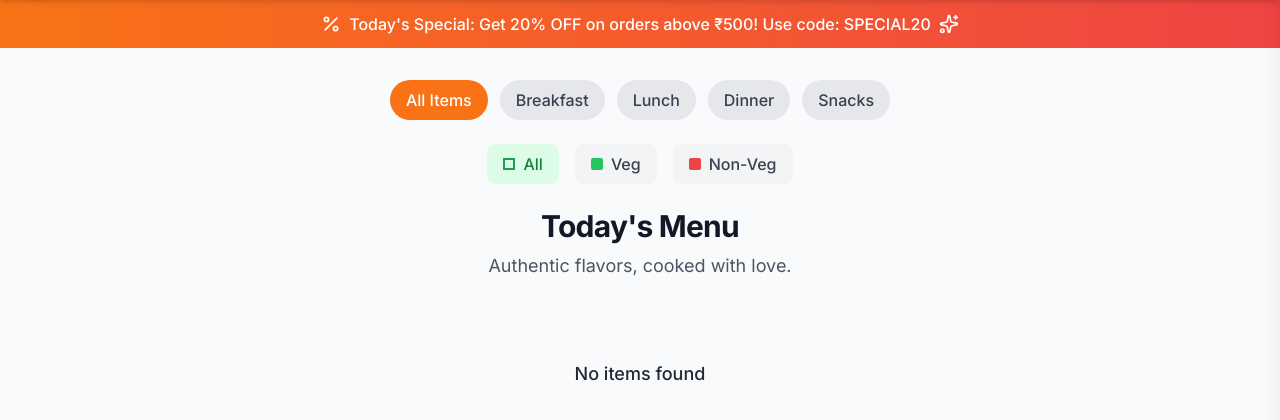
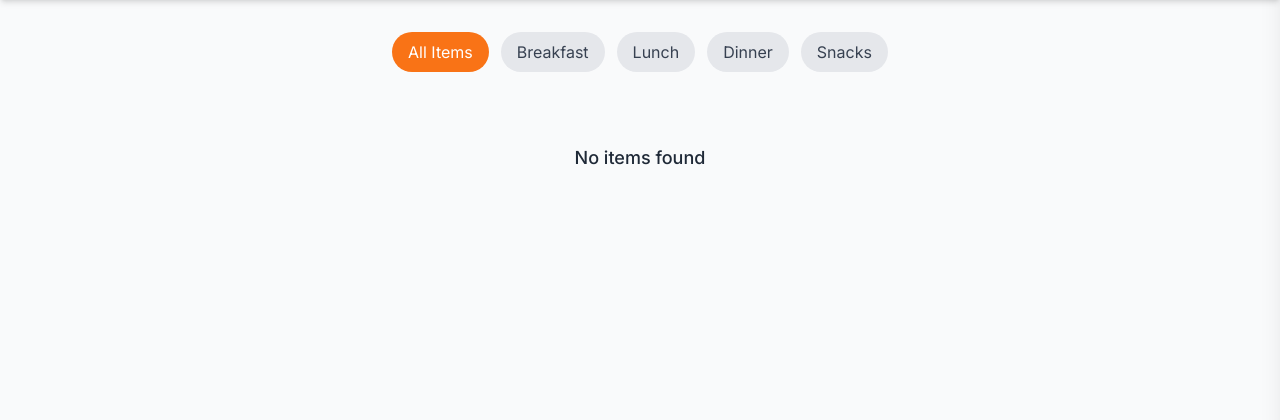
Before and after one commit to RohitSadavarti/vanita.lunch.home, a Flask app: page / in a window 1280 px wide. Shown: the part 64-484 px from the top of the page. Run offline with Flask 3, Linux system fonts and the light colour scheme; data that the repository does not hold is empty; some libraries are stand-ins or nearby versions.

Commit message:
Update index.html

```diff
--- a/vanitalunchhome/templates/index.html
+++ b/vanitalunchhome/templates/index.html
@@ -45,11 +45,10 @@
                     <div class="flex items-center space-x-4">
                         <div class="relative">
                             <input type="text" id="searchInput" placeholder="Search for dishes..."
-                                   class="w-64 pl-10 pr-4 py-2 border border-gray-300 rounded-lg focus:outline-none focus:ring-2 focus:ring-orange-500 focus:border-transparent">
+                                   class="w-64 pl-10 pr-4 py-2 border border-gray-300 rounded-lg focus:outline-none focus:ring-2 focus:ring-orange-500">
                             <i data-lucide="search" class="absolute left-3 top-1/2 transform -translate-y-1/2 h-4 w-4 text-gray-400"></i>
                         </div>
-
-                        <button id="cartBtn" class="relative p-2 text-gray-600 hover:text-orange-500 transition-colors">
+                        <button id="cartBtn" class="relative p-2 text-gray-600 hover:text-orange-500">
                             <i data-lucide="shopping-cart" class="h-6 w-6"></i>
                             <span id="cartCount" class="absolute -top-1 -right-1 h-5 w-5 bg-orange-500 text-white text-xs rounded-full flex items-center justify-center hidden">0</span>
                         </button>
@@ -58,105 +57,43 @@
             </nav>
         </header>
 
-        <div class="bg-gradient-to-r from-orange-500 to-red-500 text-white">
-            <div class="container mx-auto px-4 py-3">
-                <div class="flex items-center justify-center space-x-2">
-                    <i data-lucide="percent" class="h-5 w-5"></i>
-                    <span class="font-medium">Today's Special: Get 20% OFF on orders above ₹500! Use code: SPECIAL20</span>
-                    <i data-lucide="sparkles" class="h-5 w-5"></i>
+        <main class="container mx-auto p-4 sm:p-6 lg:p-8">
+            <div id="homeView">
+                <div class="mb-6 flex flex-wrap gap-3 justify-center">
+                    <button class="category-filter active px-4 py-2 rounded-full" data-category="all">All Items</button>
+                    <button class="category-filter px-4 py-2 rounded-full bg-gray-200 text-gray-700" data-category="breakfast">Breakfast</button>
+                    <button class="category-filter px-4 py-2 rounded-full bg-gray-200 text-gray-700" data-category="lunch">Lunch</button>
+                    <button class="category-filter px-4 py-2 rounded-full bg-gray-200 text-gray-700" data-category="dinner">Dinner</button>
+                    <button class="category-filter px-4 py-2 rounded-full bg-gray-200 text-gray-700" data-category="snacks">Snacks</button>
                 </div>
+                <div id="menu-container" class="grid grid-cols-1 md:grid-cols-2 lg:grid-cols-3 xl:grid-cols-4 gap-6">
+                    </div>
             </div>
-        </div>
-
-        <main class="container mx-auto p-4 sm:p-6 lg:p-8">
-
-            <div id="homeView">
-                <div class="mb-6">
-                    <div class="flex flex-wrap gap-3 justify-center">
-                        <button class="category-filter active px-4 py-2 rounded-full bg-orange-500 text-white font-medium" data-category="all">All Items</button>
-                        <button class="category-filter px-4 py-2 rounded-full bg-gray-200 text-gray-700 font-medium hover:bg-gray-300" data-category="breakfast">Breakfast</button>
-                        <button class="category-filter px-4 py-2 rounded-full bg-gray-200 text-gray-700 font-medium hover:bg-gray-300" data-category="lunch">Lunch</button>
-                        <button class="category-filter px-4 py-2 rounded-full bg-gray-200 text-gray-700 font-medium hover:bg-gray-300" data-category="dinner">Dinner</button>
-                        <button class="category-filter px-4 py-2 rounded-full bg-gray-200 text-gray-700 font-medium hover:bg-gray-300" data-category="snacks">Snacks</button>
-                    </div>
-                </div>
-
-                <div class="mb-6 flex justify-center space-x-4">
-                    <button class="veg-filter active flex items-center space-x-2 px-4 py-2 rounded-lg bg-green-100 text-green-800 font-medium" data-type="all">
-                        <span class="w-3 h-3 border-2 border-green-600"></span>
-                        <span>All</span>
-                    </button>
-                    <button class="veg-filter flex items-center space-x-2 px-4 py-2 rounded-lg bg-gray-100 text-gray-700 font-medium hover:bg-green-100" data-type="veg">
-                        <span class="w-3 h-3 bg-green-500 rounded-sm"></span>
-                        <span>Veg</span>
-                    </button>
-                    <button class="veg-filter flex items-center space-x-2 px-4 py-2 rounded-lg bg-gray-100 text-gray-700 font-medium hover:bg-red-100" data-type="non-veg">
-                        <span class="w-3 h-3 bg-red-500 rounded-sm"></span>
-                        <span>Non-Veg</span>
-                    </button>
-                </div>
-
-                <div class="text-center mb-8">
-                    <h2 class="text-3xl font-bold tracking-tight text-gray-900">Today's Menu</h2>
-                    <p class="mt-2 text-lg text-gray-600">Authentic flavors, cooked with love.</p>
-                </div>
-
-                <div id="menu-container" class="grid grid-cols-1 md:grid-cols-2 lg:grid-cols-3 xl:grid-cols-4 gap-6">
-                </div>
-            </div>
-
         </main>
     </div>
 
-    <div id="cartOverlay" class="fixed inset-0 bg-black bg-opacity-50 z-40 hidden transition-opacity"></div>
-
-    <div id="cartSidebar" class="fixed top-0 right-0 bottom-0 h-full w-full max-w-sm bg-white shadow-xl z-50 transform translate-x-full transition-transform duration-300 ease-in-out">
+    <div id="cartOverlay" class="fixed inset-0 bg-black bg-opacity-50 z-40 hidden"></div>
+    <div id="cartSidebar" class="fixed top-0 right-0 bottom-0 w-full max-w-sm bg-white shadow-xl z-50 transform translate-x-full transition-transform">
         <div class="flex flex-col h-full">
             <div class="flex items-center justify-between p-4 border-b">
-               <h2 class="text-xl font-bold">Your Order</h2>
-               <button id="closeCartBtn" class="p-2 rounded-full hover:bg-gray-100">
-                   <i data-lucide="x" class="h-6 w-6"></i>
-               </button>
+                <h2 class="text-xl font-bold">Your Order</h2>
+                <button id="closeCartBtn" class="p-2 rounded-full hover:bg-gray-100"><i data-lucide="x" class="h-6 w-6"></i></button>
             </div>
-
             <div id="cart-page-items-container" class="flex-grow overflow-y-auto p-4">
-                <div id="cart-page-items" class="space-y-4">
-                </div>
+                <div id="cart-page-items" class="space-y-4"></div>
             </div>
-
             <div class="p-4 border-t bg-gray-50">
                 <div class="bg-white p-4 rounded-lg shadow-inner">
-                    <h3 class="text-lg font-bold mb-4">Order Summary</h3>
-                    <div id="cart-page-summary" class="space-y-3 mb-4">
-                    </div>
+                    <div id="cart-page-summary" class="space-y-3 mb-4"></div>
                     <div class="border-t pt-4">
                         <h4 class="font-semibold mb-2">Delivery Details</h4>
                         <form id="customerForm" class="space-y-3">
-                            <div>
-                                <label for="customerNameCart" class="sr-only">Name</label>
-                                <input type="text" id="customerNameCart" required class="w-full px-3 py-2 border border-gray-300 rounded-lg focus:outline-none focus:ring-1 focus:ring-orange-500" placeholder="Name">
-                            </div>
-
-                            <div>
-                                <label for="customerMobileCart" class="sr-only">Mobile Number</label>
-                                <div class="flex space-x-2">
-                                     <input type="tel" id="customerMobileCart" required pattern="[0-9]{10}" class="flex-grow w-full px-3 py-2 border border-gray-300 rounded-lg focus:outline-none focus:ring-1 focus:ring-orange-500" placeholder="10-digit Mobile">
-                                     <button type="button" id="sendOtpBtn" class="bg-gray-200 text-gray-700 font-semibold px-4 py-2 rounded-lg hover:bg-gray-300 transition-colors text-sm whitespace-nowrap">Send OTP</button>
-                                </div>
-                            </div>
-                            <div id="otp-container" class="hidden">
-                                 <label for="customerOtp" class="sr-only">OTP</label>
-                                 <input type="text" id="customerOtp" class="w-full px-3 py-2 border border-gray-300 rounded-lg focus:outline-none focus:ring-1 focus:ring-orange-500" placeholder="Enter 6-digit OTP">
-                                 <p id="otpMessage" class="text-xs text-gray-500 mt-1"></p>
-                            </div>
-                            <div>
-                                <label for="customerAddress" class="sr-only">Address</label>
-                                <textarea id="customerAddress" required rows="2" class="w-full px-3 py-2 border border-gray-300 rounded-lg focus:outline-none focus:ring-1 focus:ring-orange-500" placeholder="Address"></textarea>
-                            </div>
+                            <input type="text" id="customerNameCart" required class="w-full px-3 py-2 border rounded-lg" placeholder="Name">
+                            <input type="tel" id="customerMobileCart" required pattern="[0-9]{10}" class="w-full px-3 py-2 border rounded-lg" placeholder="10-digit Mobile Number">
+                            <textarea id="customerAddress" required rows="2" class="w-full px-3 py-2 border rounded-lg" placeholder="Address"></textarea>
                         </form>
                     </div>
-                    <button id="payNowBtn" disabled class="w-full mt-4 bg-orange-300 text-white font-bold py-3 rounded-lg flex items-center justify-center space-x-2 cursor-not-allowed">
-                        <i data-lucide="shopping-bag" class="h-5 w-5"></i>
+                    <button id="payNowBtn" class="w-full mt-4 bg-orange-500 text-white font-bold py-3 rounded-lg hover:bg-orange-600">
                         <span>Place Order (Cash)</span>
                     </button>
                 </div>
@@ -164,8 +101,8 @@
         </div>
     </div>
 
-    <div id="toast" class="hidden fixed bottom-5 right-5 bg-green-500 text-white px-6 py-3 rounded-lg shadow-lg animate-pop">
-         <p id="toast-message"></p>
+    <div id="toast" class="hidden fixed bottom-5 right-5 bg-green-500 text-white px-6 py-3 rounded-lg shadow-lg">
+        <p id="toast-message"></p>
     </div>
 
     <script src="{{ url_for('static', filename='script.js') }}"></script>
```
